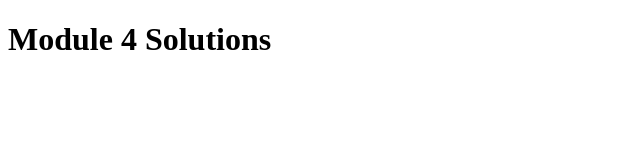
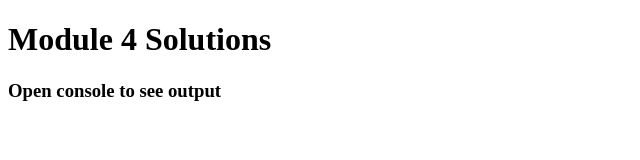
Before and after one commit to Arjit2002/html-css-javascript-for-web-developers, a plain HTML site: page module4-solutions/index.html in a window 1280 px wide. Shown: the whole page, without its empty margins (0-640 px from the left). Drawn offline with Linux system fonts and the light colour scheme.

Commit message:
Update index.html

```diff
--- a/module4-solutions/index.html
+++ b/module4-solutions/index.html
@@ -9,5 +9,6 @@
   </head>
   <body>
     <h1>Module 4 Solutions </h1>
+    <h3>Open console to see output</h3>
   </body>
 </html>
```
